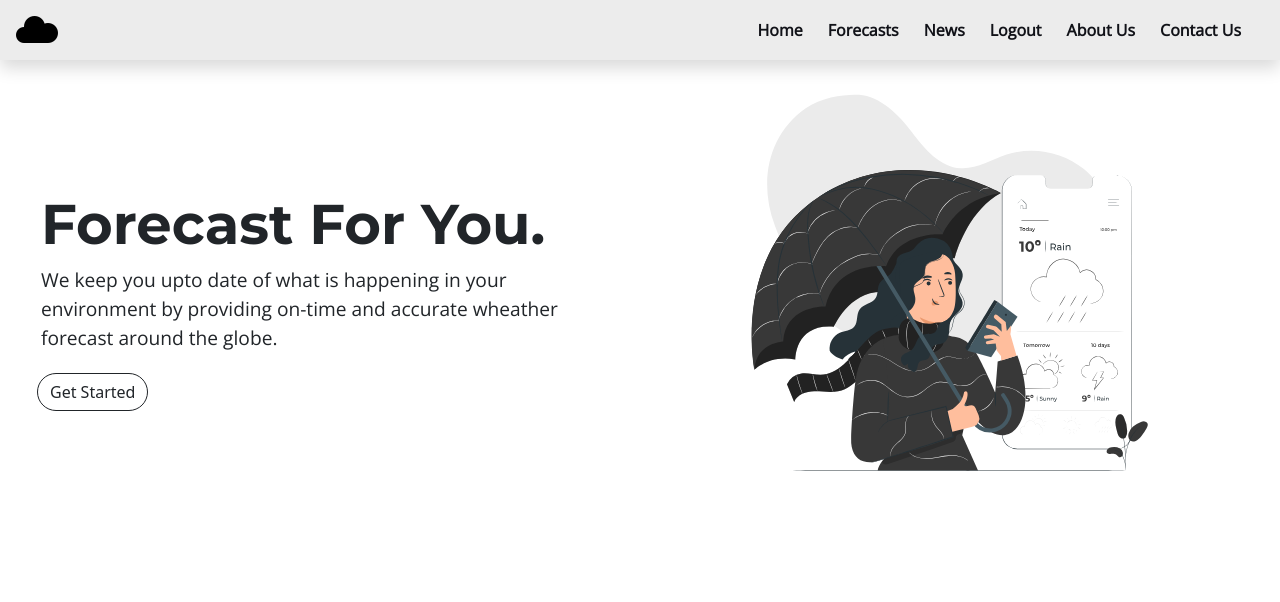
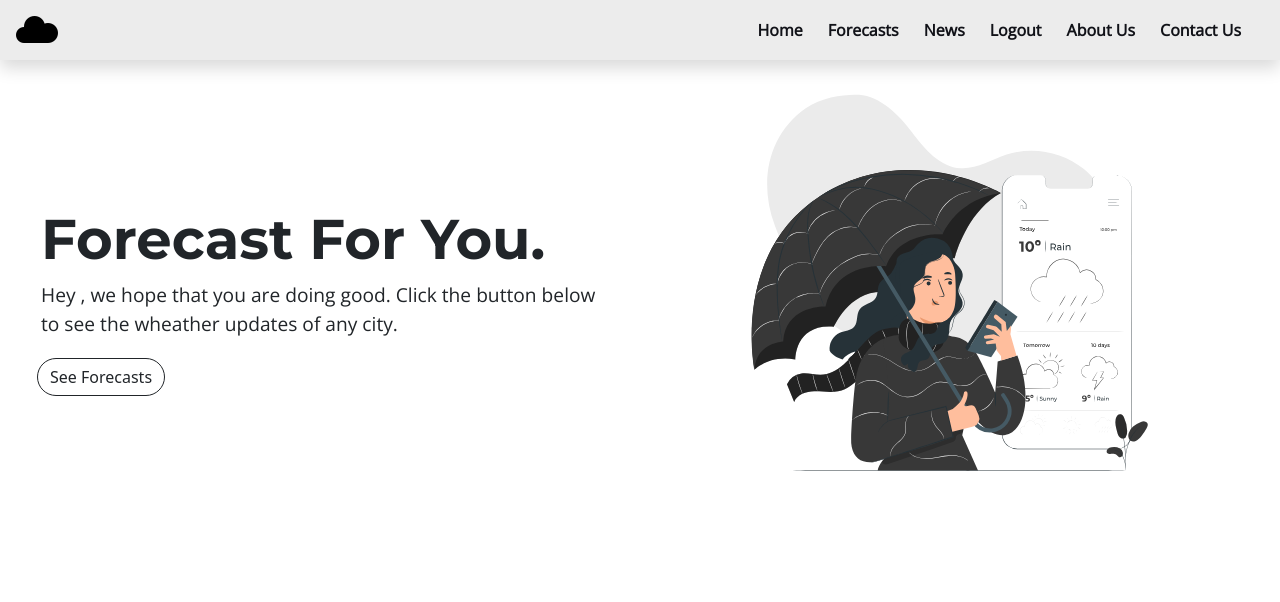
Before and after one commit to raffay2001/Forecast-For-You-, a Django app: page / in a window 1280 px wide. Shown: the top 602 px of the page. Run offline with Django 4.2, Linux system fonts and the light colour scheme; a user stored in the database is signed in; some libraries are stand-ins or nearby versions.

Commit message:
more enhancement of home page

```diff
--- a/templates/index.html
+++ b/templates/index.html
@@ -15,13 +15,28 @@
         <div class="row pt-5 m-0">
             <div class="hero-desc col-lg-6 col-12 mt-5">
                 <div>
+                    {% if user.is_authenticated %}
+                    <h1 class="hero-heading display-4 p-1 m-0">
+                        Forecast For You.
+                    </h1>
+                    <p style="font-size: 1.2rem;" class="para-font p-1 m-0">
+                        Hey <strong>{{ user.first_name }} {{ user.last_name }}</strong>, we hope that you are doing good. Click the button below to see the wheather updates of any city.
+                    </p>
+                    <a href="{% url 'application:signup' %}">
+                        <button type="button" class="mt-3 btn btn-outline-dark" style="border-radius: 50px;">See Forecasts</button>
+                    </a>
+                    {% else %}
                     <h1 class="hero-heading display-4 p-1 m-0">
                         Forecast For You.
                     </h1>
                     <p style="font-size: 1.2rem;" class="para-font p-1 m-0">
                         We keep you upto date of what is happening in your environment by providing on-time and accurate wheather forecast around the globe.
                     </p>
-                    <button type="button" class="mt-3 btn btn-outline-dark" style="border-radius: 50px;">Get Started</button>
+                    <a href="{% url 'application:signup' %}">
+                        <button type="button" class="mt-3 btn btn-outline-dark" style="border-radius: 50px;">Get Started</button>
+                    </a>
+                    {% endif %}
+
                 </div>
             </div>
             <div class="hero-img-head col-lg-6 col-12 mt-1">
```
Also changed, not shown: db.sqlite3.
